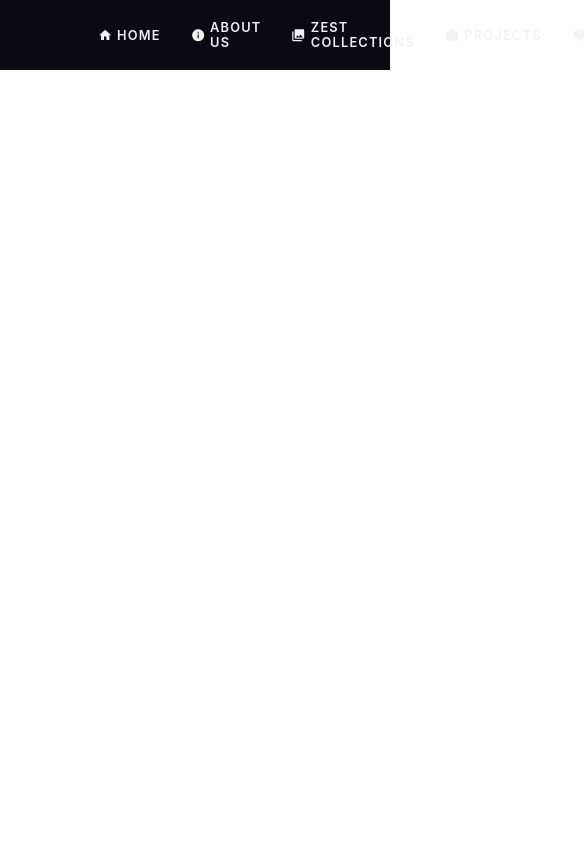
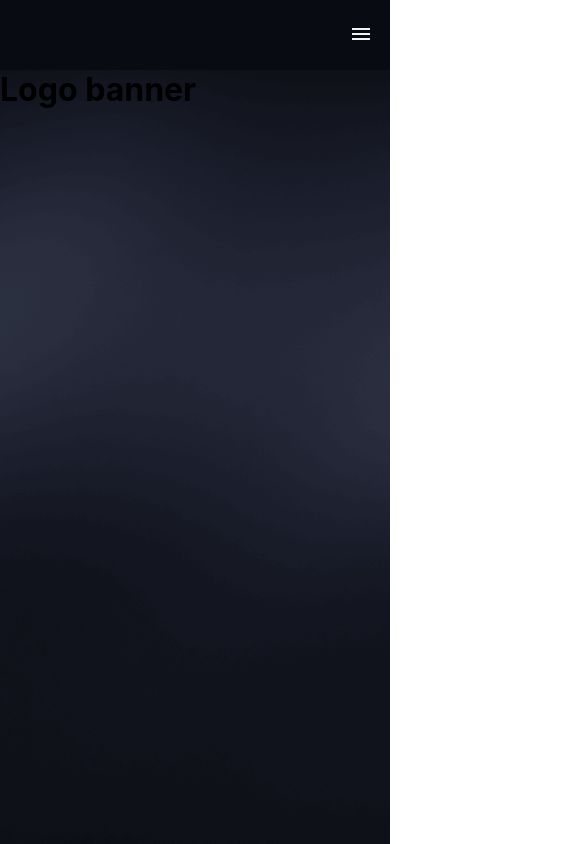
Before and after one commit to venuradesh/easternzest.github.io, a React (Create React App) app: page / in a window 390 px wide. Shown: the top 844 px of the page, 585 px wide, since content can reach past the window. Built offline with nearby package versions, Linux system fonts and the light colour scheme.

Commit message:
navigation bar is done with responsiveness and animations

```diff
--- a/package.json
+++ b/package.json
@@ -11,6 +11,7 @@
     "@testing-library/jest-dom": "^4.2.4",
     "@testing-library/react": "^9.5.0",
     "@testing-library/user-event": "^7.2.1",
+    "gsap": "^3.8.0",
     "react": "^17.0.2",
     "react-dom": "^17.0.2",
     "react-redux": "^7.2.5",
--- a/src/App.js
+++ b/src/App.js
@@ -1,6 +1,6 @@
 import React from "react";
-import Header from "./Components/Header";
 import { BrowserRouter as Router, Switch, Route } from "react-router-dom";
+import Home from "./Components/Home";
 
 function App() {
   return (
@@ -8,7 +8,7 @@ function App() {
       <Router>
         <Switch>
           <Route exact path="/">
-            <Header />
+            <Home />
           </Route>
         </Switch>
       </Router>
--- a/src/Components/Header.js
+++ b/src/Components/Header.js
@@ -1,4 +1,4 @@
-import React from "react";
+import React, { useRef } from "react";
 import styled from "styled-components";
 import { Link } from "react-router-dom";
 import HomeIcon from "@mui/icons-material/Home";
@@ -6,44 +6,66 @@ import InfoIcon from "@mui/icons-material/Info";
 import CollectionsIcon from "@mui/icons-material/Collections";
 import WorkIcon from "@mui/icons-material/Work";
 import ContactSupportIcon from "@mui/icons-material/ContactSupport";
+import gsap from "gsap";
 
 const Header = () => {
+  const ham = useRef();
+  const nav = useRef();
+  const ul = useRef();
+
+  const onHamClick = () => {
+    ham.current.classList.toggle("active");
+    nav.current.classList.toggle("active");
+    const listItems = document.querySelectorAll(".list-item");
+    if (nav.current.classList.contains("active")) {
+      gsap.fromTo(ul.current, { height: 0, visibility: "hidden" }, { visibility: "visible", height: "225px", duration: 0.3, delay: 0 });
+      listItems.forEach((item) => {
+        gsap.fromTo(item, { visibility: "hidden" }, { visibility: "visible", duration: 0.3, delay: 0.2 });
+      });
+    }
+  };
+
   return (
     <Container>
-      <div className="nav-container">
-        <ul>
-          <li>
+      <div className="nav-container" ref={nav}>
+        <ul ref={ul}>
+          <li className="list-item">
             <Link to="/">
-              <HomeIcon className="home-icon" />
+              <HomeIcon className="home-icon icon" />
               Home
             </Link>
           </li>
-          <li>
+          <li className="list-item">
             <Link to="/about">
-              <InfoIcon className="about-icon" />
+              <InfoIcon className="about-icon icon" />
               About Us
             </Link>
           </li>
-          <li>
+          <li className="list-item">
             <Link to="/collections">
-              <CollectionsIcon className="collection-icon" />
+              <CollectionsIcon className="collection-icon icon" />
               Zest Collections
             </Link>
           </li>
-          <li>
+          <li className="list-item">
             <Link to="/projects">
-              <WorkIcon className="project-icon" />
+              <WorkIcon className="project-icon icon" />
               Projects
             </Link>
           </li>
-          <li>
+          <li className="list-item">
             <Link to="/contact">
-              <ContactSupportIcon className="contact-icon" />
+              <ContactSupportIcon className="contact-icon icon" />
               Contact Us
             </Link>
           </li>
         </ul>
       </div>
+      <HamburgerMenu ref={ham} onClick={() => onHamClick()}>
+        <span></span>
+        <span></span>
+        <span></span>
+      </HamburgerMenu>
     </Container>
   );
 };
@@ -54,11 +76,14 @@ const Container = styled.div`
   width: 100vw;
   height: 70px;
   background-color: #090b13;
+  display: flex;
+  align-items: center;
 
   .nav-container {
     width: 100%;
     height: 100%;
     display: flex;
+    flex-wrap: wrap;
     align-items: center;
     justify-content: center;
 
@@ -69,6 +94,7 @@ const Container = styled.div`
       align-items: center;
       justify-content: space-between;
       column-gap: 30px;
+      position: relative;
 
       li {
         a {
@@ -113,4 +139,116 @@ const Container = styled.div`
       }
     }
   }
+
+  @media only screen and (max-width: 1280px) {
+    .nav-container {
+      ul {
+        width: 80%;
+      }
+    }
+  }
+
+  @media only screen and (max-width: 800px) {
+    .nav-container {
+      ul {
+        width: 90%;
+
+        li {
+          .icon {
+            font-size: 0.6rem;
+          }
+
+          a {
+            font-size: 0.7rem;
+          }
+        }
+      }
+    }
+  }
+
+  @media only screen and (max-width: 680px) {
+    justify-content: flex-end;
+    padding-right: 30px;
+    position: relative;
+    padding: 0;
+
+    .nav-container {
+      display: none;
+
+      &.active {
+        width: 100%;
+        display: flex;
+
+        ul {
+          width: 300px;
+          flex-direction: column;
+          position: absolute;
+          top: 70px;
+          right: 0;
+          background-color: #090b13;
+          visibility: hidden;
+
+          li {
+            width: 100%;
+            transition: all 0.3s ease;
+            align-items: flex-start;
+
+            a {
+              width: 100%;
+              padding: 15px 20px;
+            }
+
+            a::after {
+              display: none;
+            }
+
+            &:hover {
+              background-color: #11131c;
+            }
+          }
+        }
+      }
+    }
+  }
 `;
+
+const HamburgerMenu = styled.div`
+  display: none;
+  position: absolute;
+  cursor: pointer;
+  right: 20px;
+
+  span {
+    display: block;
+    width: 18px;
+    height: 2px;
+    background-color: #f2f2f2;
+    margin-bottom: 3px;
+    transition: all 0.3s ease;
+  }
+
+  &.active {
+    span {
+      position: relative;
+    }
+
+    span:nth-of-type(1) {
+      transform: rotateZ(45deg);
+      top: 0;
+    }
+
+    span:nth-of-type(3) {
+      top: -3.8px;
+      left: 0px;
+      transform: rotateZ(-45deg);
+    }
+
+    span:nth-of-type(2) {
+      display: none;
+    }
+  }
+
+  @media only screen and (max-width: 680px) {
+    display: block;
+  }
+`;
--- /dev/null
+++ b/src/Components/Home.js
@@ -0,0 +1,35 @@
+import React from "react";
+import styled from "styled-components";
+import Header from "./Header";
+import LogoBanner from "./Home/LogoBanner";
+
+const Home = () => {
+  return (
+    <Container>
+      <Header />
+      <LogoBanner />
+    </Container>
+  );
+};
+
+export default Home;
+
+const Container = styled.div`
+  min-height: 100vh;
+  width: 100vw;
+  position: relative;
+
+  &::before {
+    content: "";
+    position: absolute;
+    top: 0;
+    left: 0;
+    right: 0;
+    bottom: 0;
+    z-index: -10;
+    background-image: url("/images/home-background.png");
+    background-size: cover;
+    background-repeat: none;
+    background-position: top;
+  }
+`;
--- /dev/null
+++ b/src/Components/Home/LogoBanner.js
@@ -0,0 +1,14 @@
+import React from "react";
+import styled from "styled-components";
+
+const LogoBanner = () => {
+  return (
+    <Container>
+      <h1>Logo banner</h1>
+    </Container>
+  );
+};
+
+export default LogoBanner;
+
+const Container = styled.div``;
```
Also changed, not shown: 1 other file (tests, documents, lock files or other folders).
